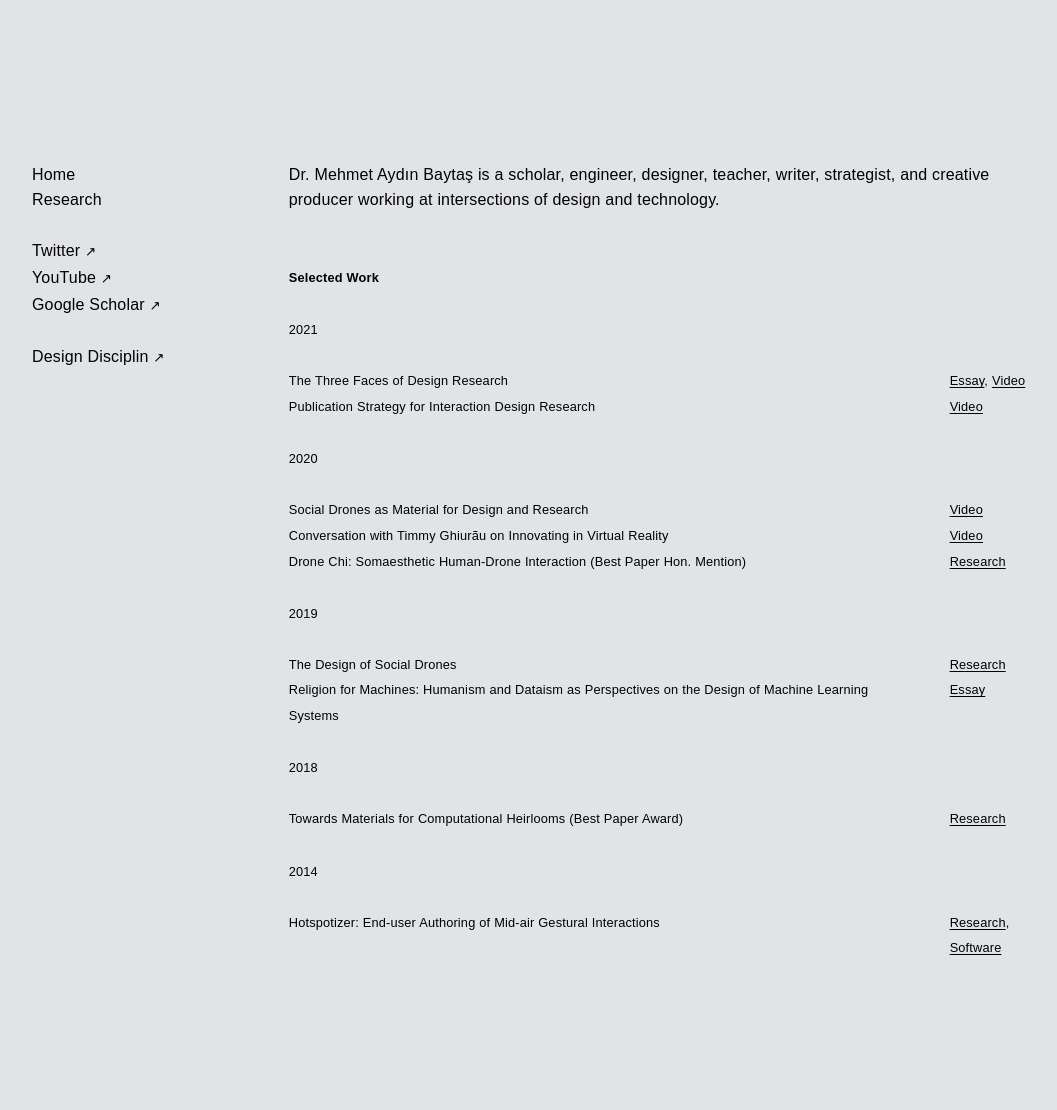
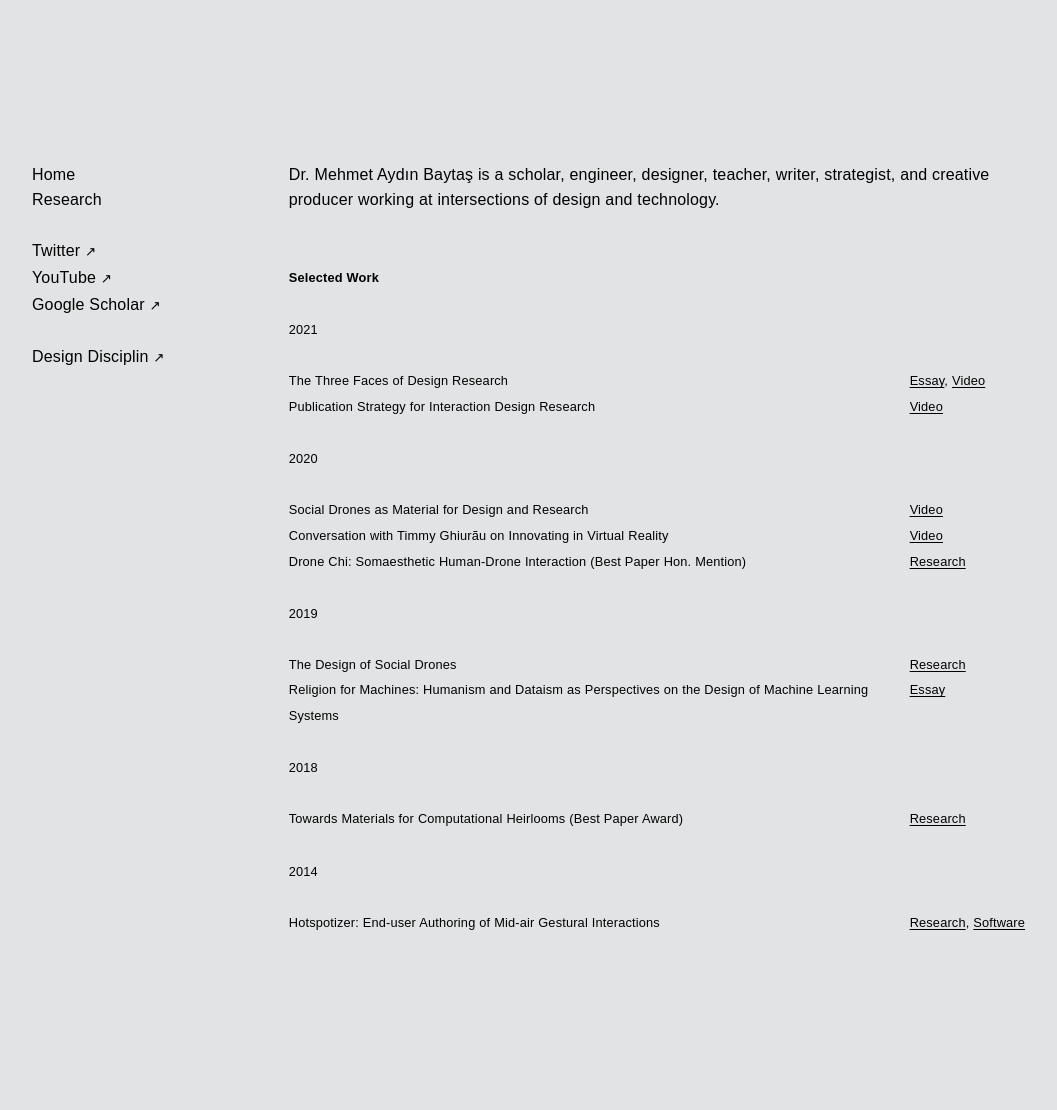
Before and after one commit to l77l77/mbaytas.github.io, a Jekyll site: the page built from README.md, in a window 1280 px wide. Shown: the whole page, without its empty margins (108-1165 px from the left). Built offline with Jekyll 4.4.1, drawn with Linux system fonts in a browser that asks for light colours; some web fonts are replaced; our own code applies the rules of GitHub Pages for plain Markdown files; comment, search, counter and statistics services are not loaded; after the commit the page ends 1084 px from its top, so only the background shows below that.

Commit message:
Update default.html

```diff
--- a/_layouts/default.html
+++ b/_layouts/default.html
@@ -118,6 +118,9 @@
         grid-column-gap: 1vmin;
         grid-template-columns: 5fr 1fr;
         font-size: 0.8rem;
+      }
+      dd {
+        margin: 0;
       }
 
       /* Misc */
```
